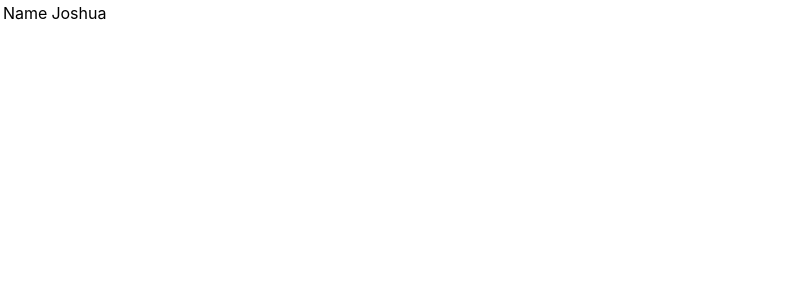
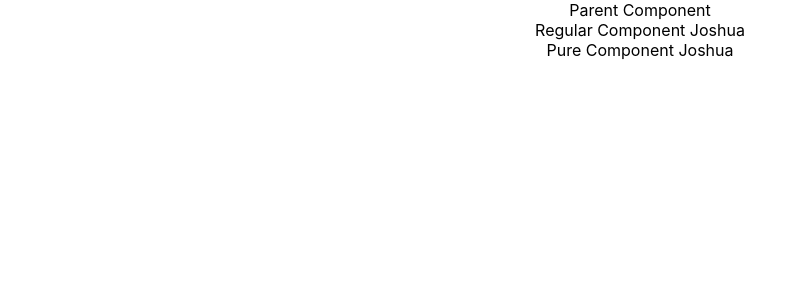
Before and after one commit to joshua-ademakinwa/Learning-ReactJS-Afresh, a React (Create React App) app: page / in a window 1280 px wide. Shown: the top 300 px of the page, without its empty margins (0-803 px from the left). Built offline with nearby package versions, Linux system fonts and the light colour scheme.

Commit message:
Learning Continued

```diff
--- a/src/App.js
+++ b/src/App.js
@@ -18,7 +18,9 @@
 // import Form from "./components/Form";
 // import LifecycleA from "./components/LifecycleA";
 // import FragmentDemo from "./components/FragmentDemo";
-import Tables from "./components/Tables";
+// import Tables from "./components/Tables";
+// import PureComp from "./components/PureComp";
+import ParentComp from "./components/ParentComp";
 
 function App() {
   return (
@@ -68,7 +70,9 @@
       {/* <Form></Form> */}
       {/* <LifecycleA></LifecycleA> */}
       {/* <FragmentDemo></FragmentDemo> */}
-      <Tables></Tables>
+      {/* <Tables></Tables> */}
+      {/* <PureComp></PureComp> */}
+      <ParentComp></ParentComp>
     </div>
   );
 }
--- /dev/null
+++ b/src/components/ParentComp.js
@@ -0,0 +1,34 @@
+// NOTE - Pure Component Class - 26
+
+import React, { Component } from 'react'
+import RegComp from './RegComp'
+import PureComp from './PureComp'
+
+class ParentComp extends Component {
+  constructor(props) {
+    super(props)
+
+    this.state = {
+      name: 'Joshua',
+    }
+  }
+  componentDidMount() {
+    setInterval(() => {
+      this.setState({
+        name: 'Joshua',
+      })
+    }, 2000)
+  }
+  render() {
+    console.log('*************Parent Component Render*************');
+    return (
+      <div>
+        Parent Component
+        <RegComp name={this.state.name}></RegComp>
+        <PureComp name={this.state.name}></PureComp>
+      </div>
+    )
+  }
+}
+
+export default ParentComp
--- /dev/null
+++ b/src/components/PureComp.js
@@ -0,0 +1,21 @@
+// NOTE - Pure Component Class -26
+// * We can create a component by extending the PureComponent class
+// * If there is no difference, the component is not re-rendered - performance boost
+// * It is a good idea to ensure that all the children component are also pure to aviod unexpected behaviour
+// *Never mutate the state. Always return a new object that reflects the new state
+
+import React, { PureComponent } from 'react'
+
+class PureComp extends PureComponent {
+  render() {
+    console.log('Pure Component Render');
+    return (
+      <div>
+        Pure Component{' '}
+        {this.props.name}
+      </div>
+    )
+  }
+}
+
+export default PureComp
--- /dev/null
+++ b/src/components/RegComp.js
@@ -0,0 +1,17 @@
+// NOTE - Pure Component Class - 26
+
+import React, { Component } from 'react'
+
+class RegComp extends Component {
+  render() {
+    console.log('Regular Component Render');
+    return (
+      <div>
+        Regular Component{' '}
+        {this.props.name}
+      </div>
+    )
+  }
+}
+
+export default RegComp
```
